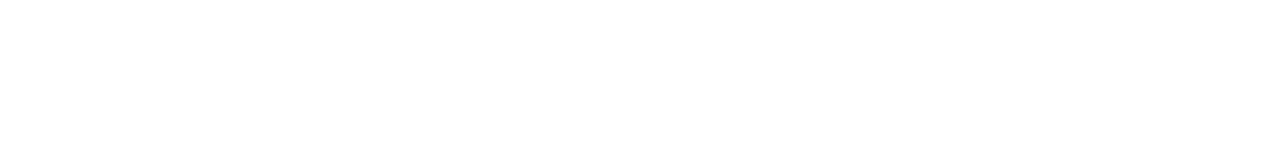
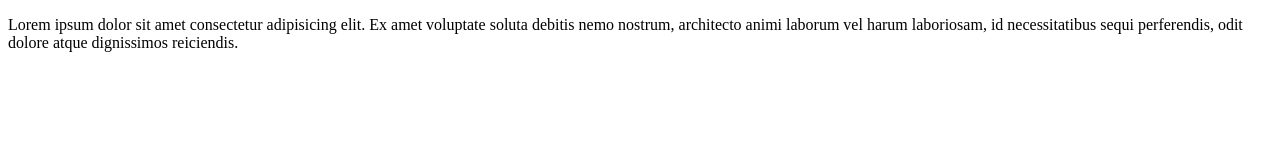
Before and after one commit to A3CODDER/test_git, a plain HTML site: page index.html in a window 1280 px wide. Drawn offline with Linux system fonts and the light colour scheme.

Commit message:
menambahkan paragraf baru

```diff
--- a/index.html
+++ b/index.html
@@ -9,7 +9,9 @@
 </head>
 
 <body>
-
+  <p>Lorem ipsum dolor sit amet consectetur adipisicing elit. Ex amet voluptate soluta debitis nemo nostrum,
+        architecto animi laborum vel harum laboriosam, id necessitatibus sequi perferendis, odit dolore atque
+        dignissimos reiciendis.</p>
 </body>
 
 </html>
```
